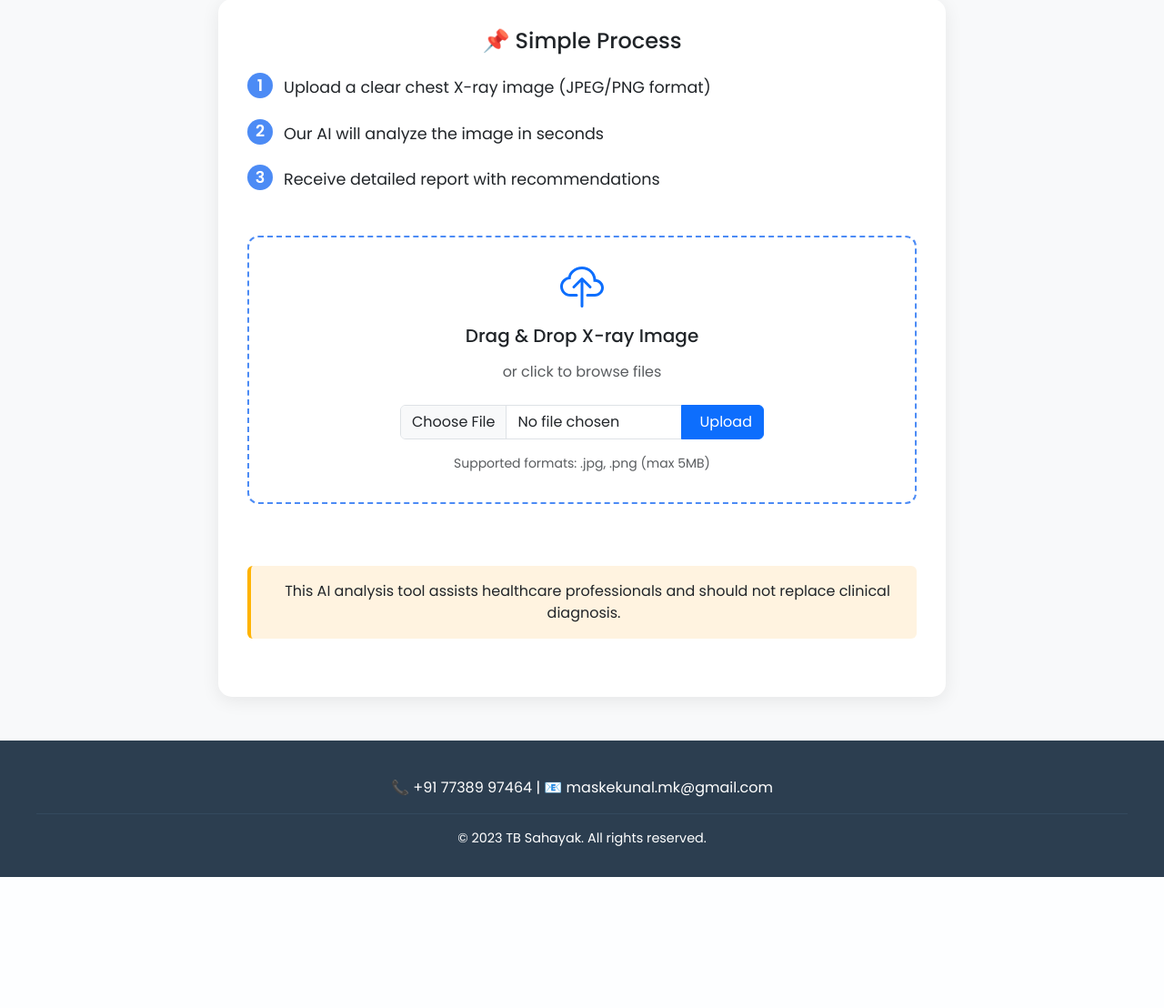
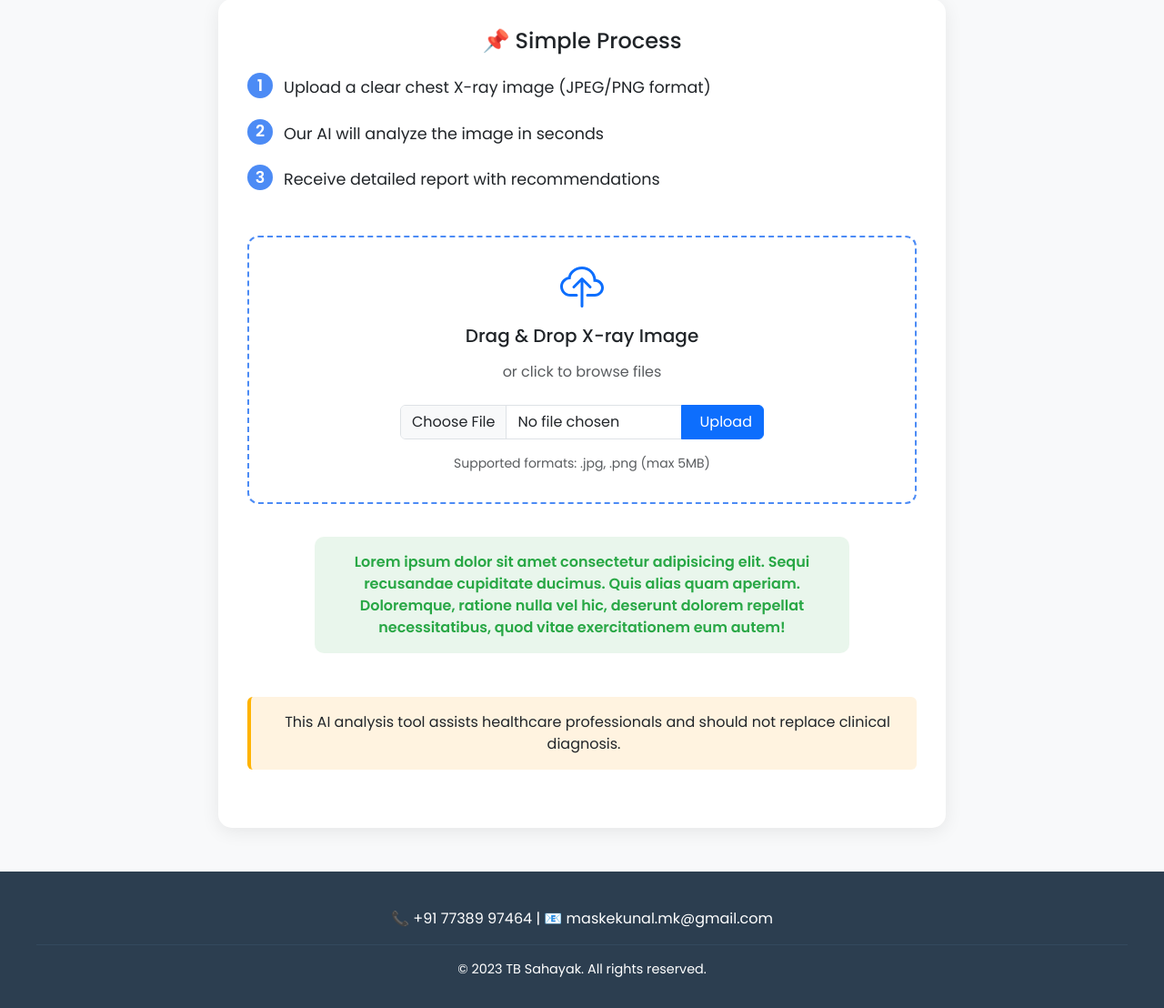
Before and after one commit to Lakshya-kesarwani/TB_Sahayak, a Flask app: page /xray in a window 1280 px wide. Shown: the part 281-1389 px from the top of the page at 91% size. Before the commit the page ends 1245 px from the top, so only its background shows below. Run offline with Flask 3, Linux system fonts and the light colour scheme; parts of the project's set-up code (start-up, migrations or seed data) failed here and were passed over; some libraries are stand-ins or nearby versions.

Commit message:
EDITED THE PREDICTION RESULT

```diff
--- a/app.py
+++ b/app.py
@@ -117,9 +117,9 @@ def upload_xray():
         # Get model prediction
         prediction = tb_model.predict(image)
         prediction_result = round(float(prediction[0][0]) * 100, 2)  # Convert to percentage
-
+        result = f"{prediction_result:.2f} percent chances of TB."
         # return render_template("xray.html", prediction=prediction_result)
-        return jsonify({"data":prediction_result})
+        return jsonify({"data":result})
 
     return render_template("xray.html")
 
@@ -146,11 +146,21 @@ def predict_symptom():
         new_patient_scaled = scaler.transform(new_patient)
         # Get TB probability
         tb_probability = float(loaded_model.predict(new_patient_scaled)[0][0])
+        tb_percentage = round(tb_probability * 100, 2)
         print(f"Probability of TB: {tb_probability:.2f}")
+        if tb_percentage > 75:
+             suggestion = f"High risk! Please visit a doctor immediately. {tb_percentage:.2f} percent chances of TB."
+        elif 40 <= tb_percentage <= 75:
+            suggestion = f"Moderate risk. It's advisable to consult a doctor soon. {tb_percentage:.2f} percent chances of TB."
+        elif 20 <= tb_percentage < 40:
+            suggestion =  f"Low risk, but stay cautious. Monitor symptoms and consider a check-up. {tb_percentage:.2f} percent chances of TB."
+        else:
+            suggestion = f"Very low risk. Stay healthy and maintain precautions. {tb_percentage:.2f} percent chances of TB."
+
+
         # Generate a random prediction (0 or 1)
-        prediction = random.choice(["No Disease", "Possible TB Detected"])
 
-        return jsonify({"Prediction":tb_probability})
+        return jsonify({"Prediction":suggestion})
 
     return render_template("symptoms.html")
 
--- a/templates/symptoms.html
+++ b/templates/symptoms.html
@@ -342,11 +342,10 @@
             <div style="text-align: center;">
                 <input type="submit" value="Predict">
                 <h2 style="margin-top: 2rem;">Prediction Result:
-                    <p id="result"></p>
+                    <p id="result">Lorem ipsum, dolor sit amet consectetur adipisicing elit. Nobis molestiae explicabo dolor hic, ab sequi, nesciunt, quisquam voluptates ipsum excepturi accusamus. Doloremque ex nostrum ad esse earum ut animi natus.</p>
                 </h2>
             </div>
         </form>
-    </div>
 
     <!-- Footer -->
 <div style="background: #2c3e50; color: white; padding: 2rem; margin-top: 3rem;">
@@ -401,4 +400,4 @@
         });
     </script>
 
-</body></html>
+</div></body></html>
--- a/templates/xray.html
+++ b/templates/xray.html
@@ -2,12 +2,11 @@
     <meta charset="utf-8">
     <meta name="viewport" content="width=device-width, initial-scale=1">
     <title>TB Sahayak X-ray</title>
-  <link rel="stylesheet" >
+    <link rel="stylesheet">
     <link href="https://fonts.googleapis.com/css2?family=Poppins:wght@500;600&amp;display=swap" rel="stylesheet">
     <link href="https://cdn.jsdelivr.net/npm/bootstrap@5.3.3/dist/css/bootstrap.min.css" rel="stylesheet">
     <link href="https://fonts.googleapis.com/css2?family=Poppins:wght@400;500;600&amp;display=swap" rel="stylesheet">
     <style>
-
       :root {
         --primary-blue: #4c8bf5;
         --secondary-blue: #4d7dbb;
@@ -15,15 +14,19 @@
       }
 
       .navbar {
-  background: linear-gradient(90deg, var(--primary-blue), var(--secondary-blue));
+        background: linear-gradient(
+          90deg,
+          var(--primary-blue),
+          var(--secondary-blue)
+        );
         height: var(--nav-height);
-  box-shadow: 0 4px 20px rgba(0,0,0,0.1);
+        box-shadow: 0 4px 20px rgba(0, 0, 0, 0.1);
         backdrop-filter: blur(10px);
         padding: 0 1rem;
       }
 
       .navbar-brand {
-  font-family: 'Poppins', sans-serif;
+        font-family: "Poppins", sans-serif;
         font-weight: 700;
         letter-spacing: 0.5px;
         display: flex;
@@ -49,7 +52,7 @@
       }
 
       .nav-link {
-  color: rgba(255,255,255,0.9) !important;
+        color: rgba(255, 255, 255, 0.9) !important;
         font-weight: 500;
         padding: 0.8rem 1.2rem !important;
         margin: 0 0.5rem;
@@ -58,7 +61,7 @@
       }
 
       .nav-link::before {
-  content: '';
+        content: "";
         position: absolute;
         bottom: 0;
         left: 0;
@@ -120,12 +123,9 @@
         }
 
         .nav-link:hover {
-      background: rgba(255,255,255,0.1);
+          background: rgba(255, 255, 255, 0.1);
         }
       }
-
-
-
 
       :root {
         --primary-blue: #4c8bf5;
@@ -134,14 +134,14 @@
       }
 
       body {
-          font-family: 'Poppins', sans-serif;
+        font-family: "Poppins", sans-serif;
         background-color: var(--light-bg);
       }
 
       .upload-section {
         background: white;
         border-radius: 15px;
-          box-shadow: 0 4px 20px rgba(0,0,0,0.08);
+        box-shadow: 0 4px 20px rgba(0, 0, 0, 0.08);
         padding: 2rem;
         margin: 2rem auto;
         max-width: 800px;
@@ -202,10 +202,44 @@
         border-radius: 6px;
         margin: 2rem 0;
       }
+
+      /* Improved Result UI */
+      #result {
+        font-size: 1.5rem;
+        font-weight: 600;
+        color: #28a745; /* Green color for positive results */
+        padding: 1rem;
+        border-radius: 10px;
+        background-color: rgba(40, 167, 69, 0.1); /* Light green background */
+        border: 2px solid #28a745;
+        margin-top: 1rem;
+        animation: fadeIn 0.5s ease-in-out;
+        text-align: center;
+        max-width: 80%;
+        margin-left: auto;
+        margin-right: auto;
+      }
+
+      #result.negative {
+        color: #dc3545; /* Red color for negative results */
+        background-color: rgba(220, 53, 69, 0.1); /* Light red background */
+        border-color: #dc3545;
+      }
+
+      @keyframes fadeIn {
+        from {
+          opacity: 0;
+          transform: translateY(10px);
+        }
+        to {
+          opacity: 1;
+          transform: translateY(0);
+        }
+      }
     </style>
   </head>
   <body>
-  <!-- Navbar (Keep your existing navbar) -->
+    <!-- Navbar -->
     <nav class="navbar navbar-expand-lg fixed-top">
       <div class="container-fluid">
         <!-- Brand with subtle animation -->
@@ -247,10 +281,14 @@
       </div>
     </nav>
 
-  <main class="container " style="padding-top: 10%;">
+    <main class="container" style="padding-top: 10%">
       <div class="text-center mb-5">
-          <h2 class="display-5 fw-bold text-primary mb-3">Chest X-ray Analysis</h2>
-          <p class="lead text-muted">AI-powered tuberculosis detection with instant results</p>
+        <h2 class="display-5 fw-bold text-primary mb-3">
+          Chest X-ray Analysis
+        </h2>
+        <p class="lead text-muted">
+          AI-powered tuberculosis detection with instant results
+        </p>
       </div>
 
       <div class="upload-section">
@@ -272,7 +310,7 @@
             <h5 class="mb-3">Drag &amp; Drop X-ray Image</h5>
             <p class="text-muted mb-4">or click to browse files</p>
             <form id="myForm">
-                  <div class="input-group mb-3 mx-auto" style="max-width: 400px;">
+              <div class="input-group mb-3 mx-auto" style="max-width: 400px">
                 <input type="file" class="form-control" id="xrayUpload" accept="image/*">
                 <button class="btn btn-primary" type="submit">
                   <i class="bi bi-upload me-2"></i>Upload
@@ -283,57 +321,70 @@
           </div>
         </div>
 
-          <div class="text-center" style="margin-top: 20px; display: flex; flex-direction: row; align-items: center; justify-content: center;">
-            <img id="preview" src="#" alt="X-ray Preview" style="display: none; max-width: 200px; margin-top: 10px;" />
+        <!-- Preview and Result Section -->
+        <div class="text-center" style="
+            margin-top: 20px;
+            display: flex;
+            flex-direction: row;
+            align-items: center;
+            justify-content: center;
+          ">
+          <img id="preview" src="#" alt="X-ray Preview" style="display: none; max-width: 200px; margin-top: 10px">
 
           <!-- Loading Section (Spinner + Animated Text) -->
-            <div id="loading-container" style="display: none; margin-left: 20px; ">
+          <div id="loading-container" style="display: none; margin-left: 20px">
             <div class="spinner-border text-primary" role="status"></div>
             <span id="loading-text" class="fw-bold text-primary ms-2">Loading</span>
           </div>
 
-            <p id="result" class="text-success fw-bold fs-4" style="margin-left: 20px;"></p>
+          <!-- Result Section -->
+          <p id="result" style="font-size: medium; font-weight: bold; border: none">
+            Lorem ipsum dolor sit amet consectetur adipisicing elit. Sequi
+            recusandae cupiditate ducimus. Quis alias quam aperiam. Doloremque,
+            ratione nulla vel hic, deserunt dolorem repellat necessitatibus,
+            quod vitae exercitationem eum autem!
+          </p>
         </div>
-          <!-- Preview -->
 
-
+        <!-- Disclaimer -->
         <div class="disclaimer-box">
           <p class="mb-0 text-center">
             <i class="bi bi-info-circle-fill me-2"></i>
-                  This AI analysis tool assists healthcare professionals and should not replace clinical diagnosis.
+            This AI analysis tool assists healthcare professionals and should
+            not replace clinical diagnosis.
           </p>
         </div>
       </div>
     </main>
 
-  <!-- Footer (Keep your existing footer) -->
-  <div style="background: #2c3e50; color: white; padding: 2rem; margin-top: 3rem;">
-    <div style="max-width: 1200px; margin: 0 auto; text-align: center;">
+    <!-- Footer -->
+    <div style="background: #2c3e50; color: white; padding: 2rem; margin-top: 3rem">
+      <div style="max-width: 1200px; margin: 0 auto; text-align: center">
         <!-- Contact Info -->
-        <div style="margin-bottom: 1rem;">
-            <p style="margin: 0.5rem 0;">
-                📞 <a href="tel:+917738997464" style="color: white; text-decoration: none;">+91 77389 97464</a> |
-                📧 <a href="mailto:maskekunal.mk@gmail.com" style="color: white; text-decoration: none;">maskekunal.mk@gmail.com</a>
+        <div style="margin-bottom: 1rem">
+          <p style="margin: 0.5rem 0">
+            📞
+            <a href="tel:+917738997464" style="color: white; text-decoration: none">+91 77389 97464</a>
+            | 📧
+            <a href="mailto:maskekunal.mk@gmail.com" style="color: white; text-decoration: none">maskekunal.mk@gmail.com</a>
           </p>
         </div>
 
         <!-- Copyright -->
-        <div style="border-top: 1px solid #34495e; padding-top: 1rem;">
-            <p style="margin: 0; font-size: 0.9em;">
+        <div style="border-top: 1px solid #34495e; padding-top: 1rem">
+          <p style="margin: 0; font-size: 0.9em">
             © 2023 TB Sahayak. All rights reserved.
-                <!-- For current year automatically: -->
-                <!-- © <script>document.write(new Date().getFullYear())</script> TB Sahayak -->
           </p>
         </div>
       </div>
     </div>
 
     <script src="https://cdn.jsdelivr.net/npm/bootstrap@5.3.3/dist/js/bootstrap.bundle.min.js"></script>
-
-</body></html>
     <script>
       document.addEventListener("DOMContentLoaded", function () {
-    document.getElementById("xrayUpload").addEventListener("change", function (event) {
+        document
+          .getElementById("xrayUpload")
+          .addEventListener("change", function (event) {
             let file = event.target.files[0];
             if (file) {
               let reader = new FileReader();
@@ -348,8 +399,9 @@
             }
           });
 
-
-  document.getElementById("myForm").addEventListener("submit", function (event) {
+        document
+          .getElementById("myForm")
+          .addEventListener("submit", function (event) {
             event.preventDefault();
 
             let formData = new FormData();
@@ -374,21 +426,35 @@
 
             fetch("/pred", {
               method: "POST",
-          body: formData
+              body: formData,
             })
-      .then(response => response.json())
-      .then(data => {
+              .then((response) => response.json())
+              .then((data) => {
                 console.log(data);
-          document.getElementById("result").innerText = "Prediction: " + String(data["data"]);
+                let resultElement = document.getElementById("result");
+                resultElement.innerText = "Prediction: " + String(data["data"]);
+
+                // Add class based on result (assuming data["data"] is "Positive" or "Negative")
+                if (String(data["data"]).toLowerCase().includes("positive")) {
+                  resultElement.classList.remove("negative");
+                } else {
+                  resultElement.classList.add("negative");
+                }
               })
-      .catch(error => {
+              .catch((error) => {
                 console.error("Error:", error);
-          document.getElementById("result").innerText = "Upload failed. Try again.";
-      }).finally(() => {
+                document.getElementById("result").innerText =
+                  "Upload failed. Try again.";
+              })
+              .finally(() => {
                 // Hide loading spinner and animation after response
                 clearInterval(interval);
-        document.getElementById("loading-container").style.display = "none";
+                document.getElementById("loading-container").style.display =
+                  "none";
               });
-  })
-})
+          });
+      });
     </script>
+
+
+</body></html>
```
Lines whose indentation alone changed are shown as unchanged.
